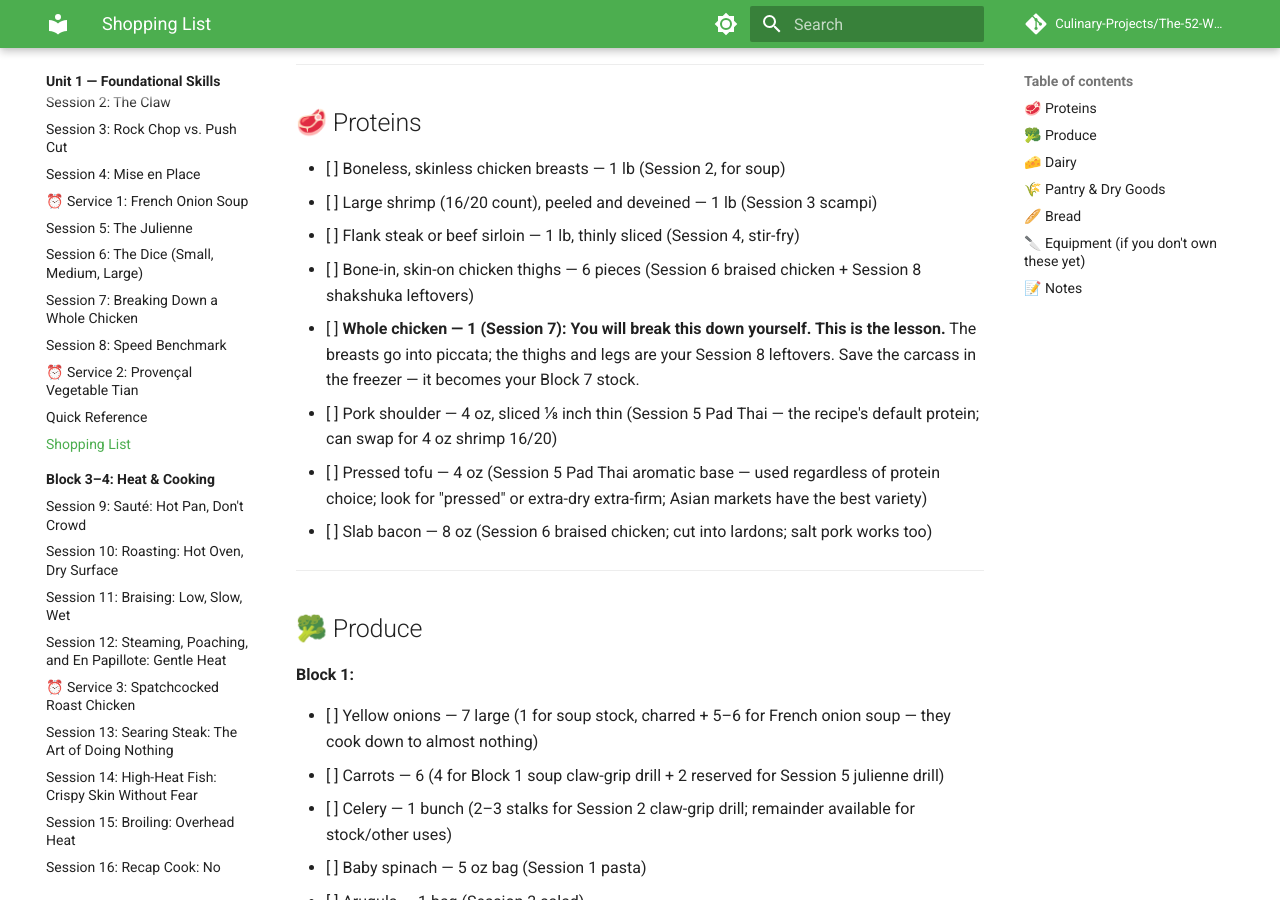
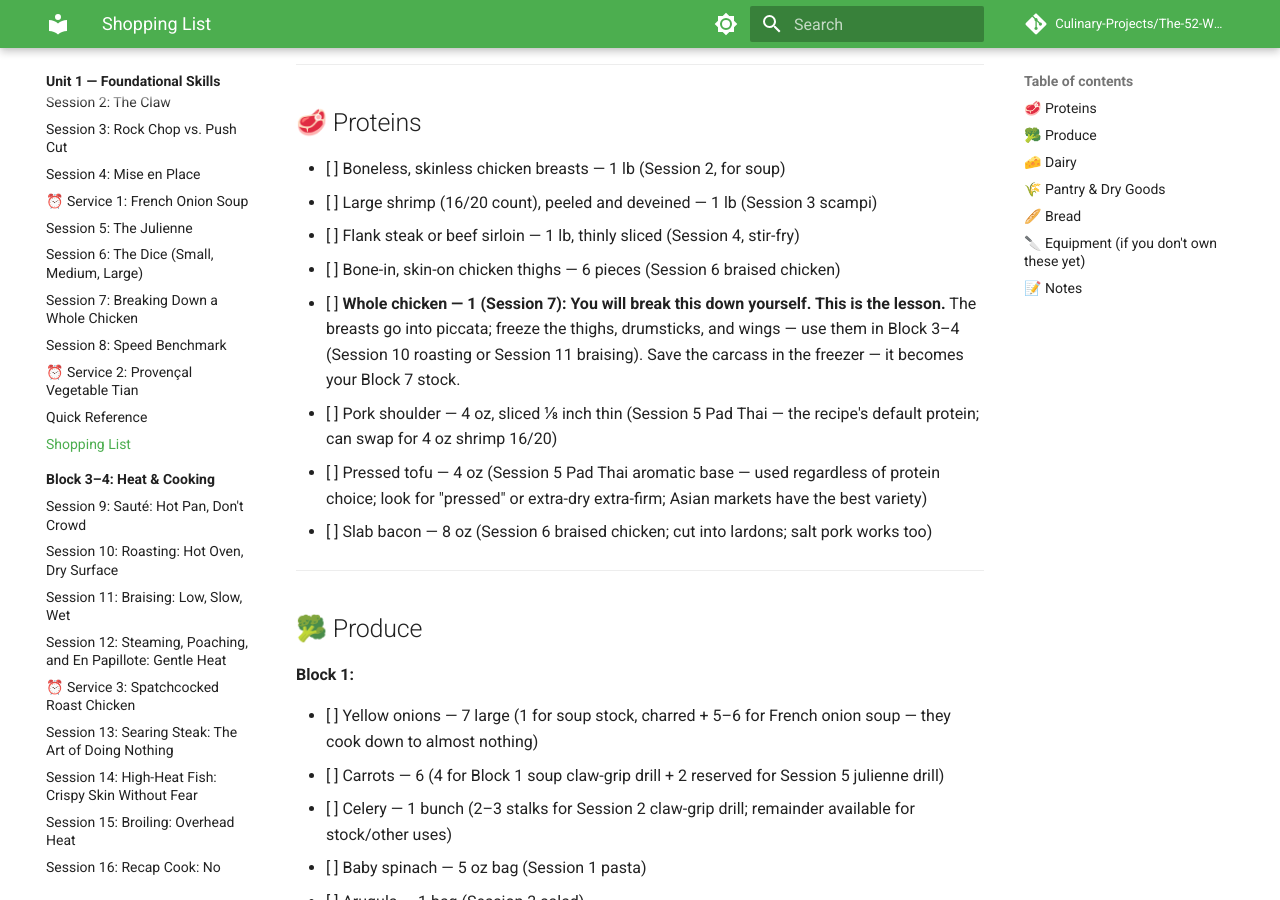
Before and after one commit to Culinary-Projects/The-52-Week-Culinary-Project, an MkDocs documentation site: the page built from docs/blocks/01-foundational-skills/01-02-knife-skills/shopping-list.md, in a window 1280 px wide and 900 px high, scrolled down 608 px. Built offline with MkDocs 1.6.1 and Material for MkDocs 9.7.7, drawn with Linux system fonts in a browser that asks for light colours; comment, search, counter and statistics services are not loaded.

Commit message:
block 1-2: fix chicken breakdown leftovers — freeze for block 3-4
Session 7 thighs/drumsticks/wings had no destination in this block.
Now explicitly says to freeze them for Session 10 (roasting) or
Session 11 (braising). Shopping list corrected — removed false
'Session 8 leftovers' reference.

```diff
--- a/docs/blocks/01-foundational-skills/01-02-knife-skills/shopping-list.md
+++ b/docs/blocks/01-foundational-skills/01-02-knife-skills/shopping-list.md
@@ -17,8 +17,8 @@
 - [ ] Boneless, skinless chicken breasts — 1 lb (Session 2, for soup)
 - [ ] Large shrimp (16/20 count), peeled and deveined — 1 lb (Session 3 scampi)
 - [ ] Flank steak or beef sirloin — 1 lb, thinly sliced (Session 4, stir-fry)
-- [ ] Bone-in, skin-on chicken thighs — 6 pieces (Session 6 braised chicken + Session 8 shakshuka leftovers)
-- [ ] **Whole chicken — 1 (Session 7): You will break this down yourself. This is the lesson.** The breasts go into piccata; the thighs and legs are your Session 8 leftovers. Save the carcass in the freezer — it becomes your Block 7 stock.
+- [ ] Bone-in, skin-on chicken thighs — 6 pieces (Session 6 braised chicken)
+- [ ] **Whole chicken — 1 (Session 7): You will break this down yourself. This is the lesson.** The breasts go into piccata; freeze the thighs, drumsticks, and wings — use them in Block 3–4 (Session 10 roasting or Session 11 braising). Save the carcass in the freezer — it becomes your Block 7 stock.
 - [ ] Pork shoulder — 4 oz, sliced ⅛ inch thin (Session 5 Pad Thai — the recipe's default protein; can swap for 4 oz shrimp 16/20)
 - [ ] Pressed tofu — 4 oz (Session 5 Pad Thai aromatic base — used regardless of protein choice; look for "pressed" or extra-dry extra-firm; Asian markets have the best variety)
 - [ ] Slab bacon — 8 oz (Session 6 braised chicken; cut into lardons; salt pork works too)
```
Also changed, not shown: docs/blocks/01-foundational-skills/01-02-knife-skills/session-7-breaking-down-a-whole-chicken.md (+2 -0 lines).
